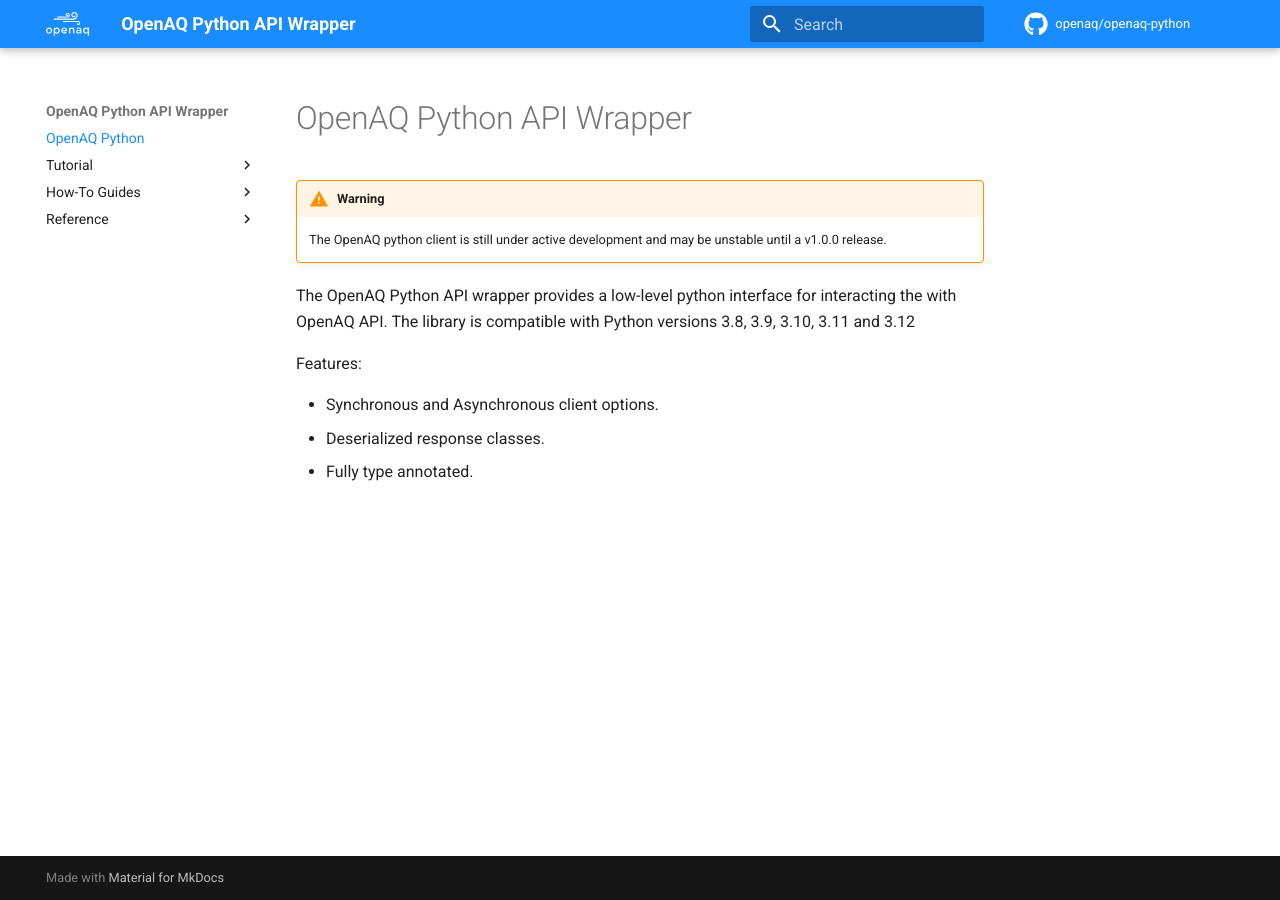
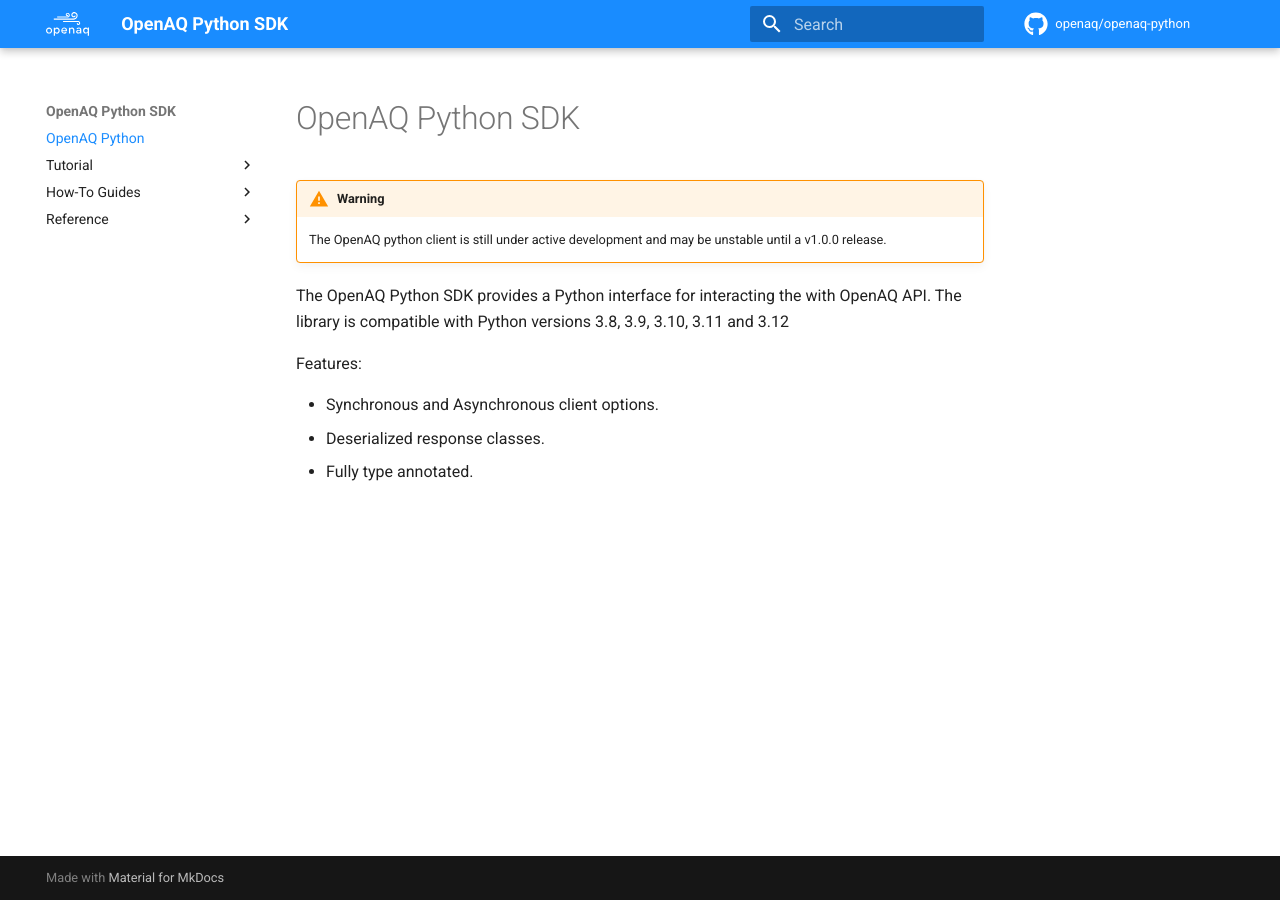
Before and after one commit to openaq/openaq-python, an MkDocs documentation site: the page built from docs/index.md, in a window 1280 px wide. Built offline with MkDocs 1.6.1 and Material for MkDocs 9.7.7, drawn with Linux system fonts in a browser that asks for light colours; comment, search, counter and statistics services are not loaded.

Commit message:
update naming

````diff
--- a/docs/how-to-guides/working-with-the-client.md
+++ b/docs/how-to-guides/working-with-the-client.md
@@ -109,4 +109,4 @@
 
 An API Key is required to make requests with the OpenAQ API.
 
-We can add an API Key to the OpenAQ Python wrapper one of two ways. As shown above, the API key string can be directly passed when instantiating the `OpenAQ` or `AsyncOpenAQ` class via the `api_key` argument. Alternatively if a key is not passed to the constructor `OpenAQ` and `AsyncOpenAQ` will automatically look for a system environment variable named `OPENAQ-API-KEY` and set the value of that to the `api_key` argument. Directly passing a value to the `api_key` argument in the client constructors will always override an environment variable.
+We can add an API Key to OpenAQ Python one of two ways. As shown above, the API key string can be directly passed when instantiating the `OpenAQ` or `AsyncOpenAQ` class via the `api_key` argument. Alternatively if a key is not passed to the constructor `OpenAQ` and `AsyncOpenAQ` will automatically look for a system environment variable named `OPENAQ-API-KEY` and set the value of that to the `api_key` argument. Directly passing a value to the `api_key` argument in the client constructors will always override an environment variable.
--- a/docs/index.md
+++ b/docs/index.md
@@ -1,4 +1,4 @@
-# OpenAQ Python API Wrapper
+# OpenAQ Python SDK
 
 !!! warning
 
@@ -6,7 +6,7 @@
     a v1.0.0 release.
 
 
-The OpenAQ Python API wrapper provides a low-level python interface for interacting the with OpenAQ API. The library is compatible with Python versions 3.8, 3.9, 3.10, 3.11 and 3.12
+The OpenAQ Python SDK provides a Python interface for interacting the with OpenAQ API. The library is compatible with Python versions 3.8, 3.9, 3.10, 3.11 and 3.12
 
 Features:
 
--- a/docs/tutorial/getting-started.md
+++ b/docs/tutorial/getting-started.md
@@ -1,11 +1,11 @@
 
 
-In this tutorial, we will learn how to install and setup the OpenAQ API Python wrapper and query a location from the OpenAQ API .
+In this tutorial, we will learn how to install and setup the OpenAQ Python SDK and query a location from the OpenAQ API.
 
 
 ## Install OpenAQ Python
 
-With Python and pip installed on our system we can install the OpenAQ Python API wrapper via pip.
+With Python and pip installed on our system we can install the OpenAQ Python SDK via pip.
 
 ```sh
 pip install openaq
@@ -132,4 +132,4 @@
 
 ## Conclusion
 
-You have now successfully requested and downloaded data from the OpenAQ API with the OpenAQ Python wrapper. To learn more check out the [how-to guides](/how-to-guides/working-with-the-client/) and [reference](/reference/openaq/) documentation.
+You have now successfully requested and downloaded data from the OpenAQ API with the OpenAQ Python SDK. To learn more check out the [how-to guides](/how-to-guides/working-with-the-client/) and [reference](/reference/openaq/) documentation.
--- a/mkdocs.yml
+++ b/mkdocs.yml
@@ -1,4 +1,4 @@
-site_name: OpenAQ Python API Wrapper
+site_name: OpenAQ Python SDK
 
 repo_url: https://github.com/openaq/openaq-python
 repo_name: openaq/openaq-python
--- a/openaq/__init__.py
+++ b/openaq/__init__.py
@@ -1,4 +1,4 @@
-"""OpenAQ API Python wrapper."""
+"""OpenAQ Python SDK."""
 
 __version__ = "0.3.0"
 
````
Also changed, not shown: README.md (+3 -3 lines), 1 other file.
